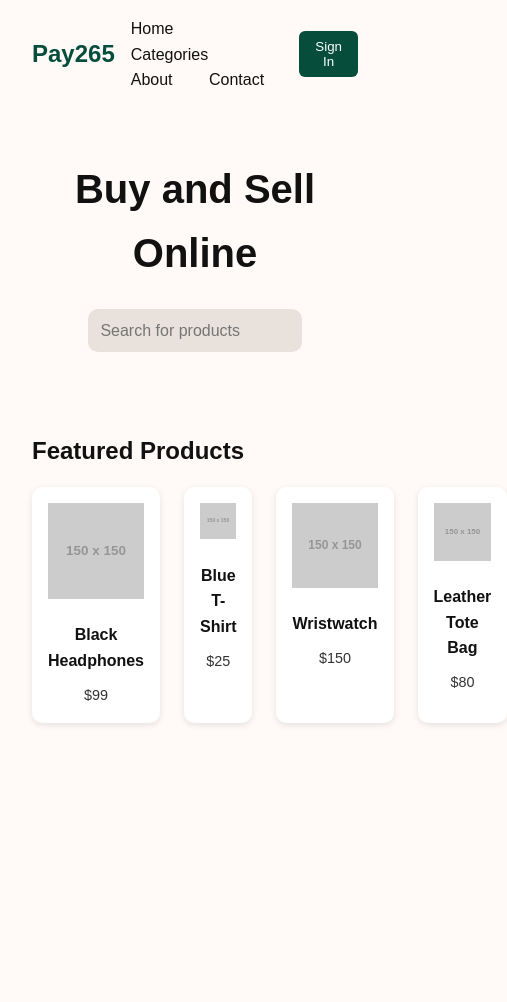
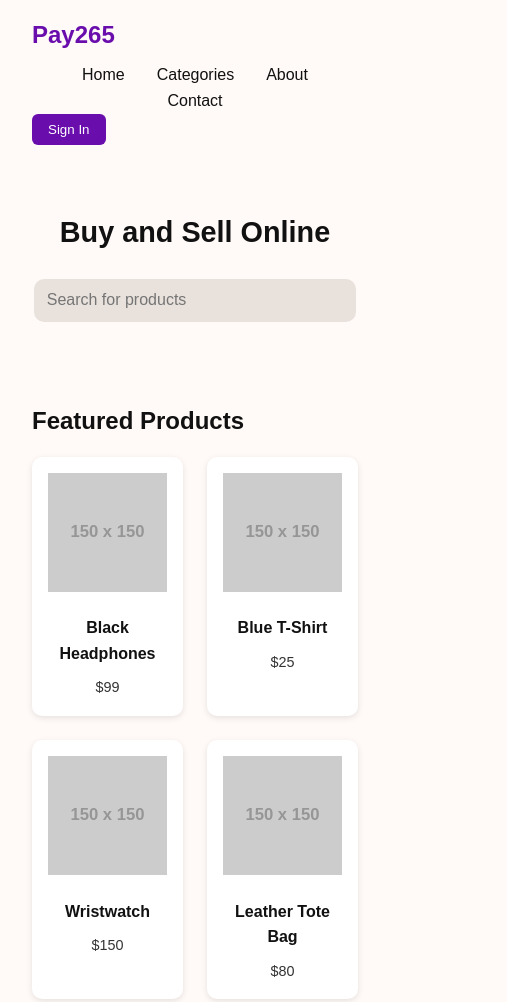
Before and after one commit to er133/Tidziwane, a plain HTML site: page index.html in a window 390 px wide. Shown: the whole page, 507 px wide, since content can reach past the window. Before the commit the page ends 844 px from the top, so only its background shows below. Drawn offline with Linux system fonts and the light colour scheme; placeholder pictures from the web are drawn by us.

Commit message:
Update style.css

```diff
--- a/style.css
+++ b/style.css
@@ -19,12 +19,18 @@ body {
   align-items: center;
   padding: 1rem 2rem;
   background: #fffaf7;
+  flex-wrap: wrap;
 }
 
 .logo {
   font-size: 1.5rem;
   font-weight: bold;
-  color: #064e3b;
+  color: #6a0dad; /* purple */
+}
+
+nav {
+  display: flex;
+  flex-wrap: wrap;
 }
 
 nav a {
@@ -35,7 +41,7 @@ nav a {
 }
 
 .signin-btn {
-  background: #064e3b;
+  background: #6a0dad; /* purple */
   color: white;
   border: none;
   padding: 0.5rem 1rem;
@@ -60,7 +66,8 @@ nav a {
 }
 
 .search-bar input {
-  width: 60%;
+  width: 80%;
+  max-width: 500px;
   padding: 0.8rem;
   border: none;
   border-radius: 10px;
@@ -80,7 +87,7 @@ nav a {
 
 .product-grid {
   display: grid;
-  grid-template-columns: repeat(4, 1fr);
+  grid-template-columns: repeat(auto-fit, minmax(150px, 1fr));
   gap: 1.5rem;
 }
 
@@ -107,3 +114,20 @@ nav a {
   color: #333;
   font-size: 0.9rem;
 }
+
+/* Responsive */
+@media (max-width: 768px) {
+  nav {
+    width: 100%;
+    justify-content: center;
+    margin-top: 0.5rem;
+  }
+
+  .hero h1 {
+    font-size: 1.8rem;
+  }
+
+  .search-bar input {
+    width: 90%;
+  }
+}
```
